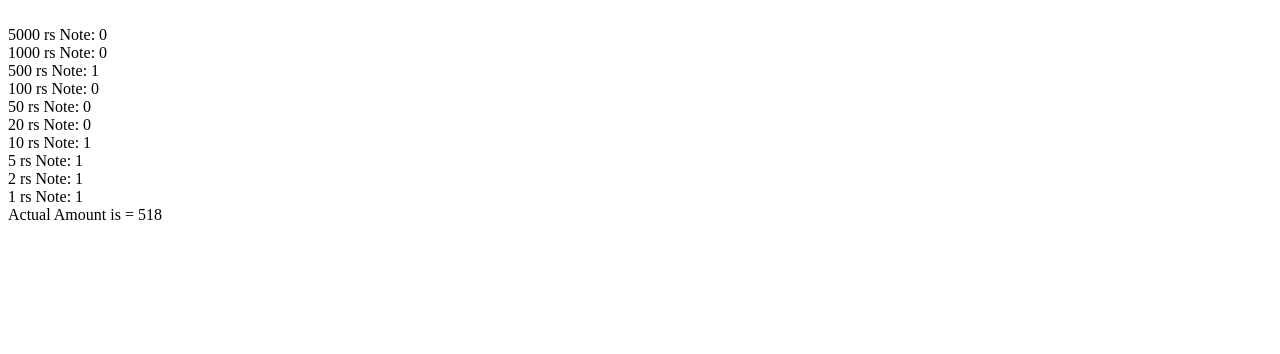
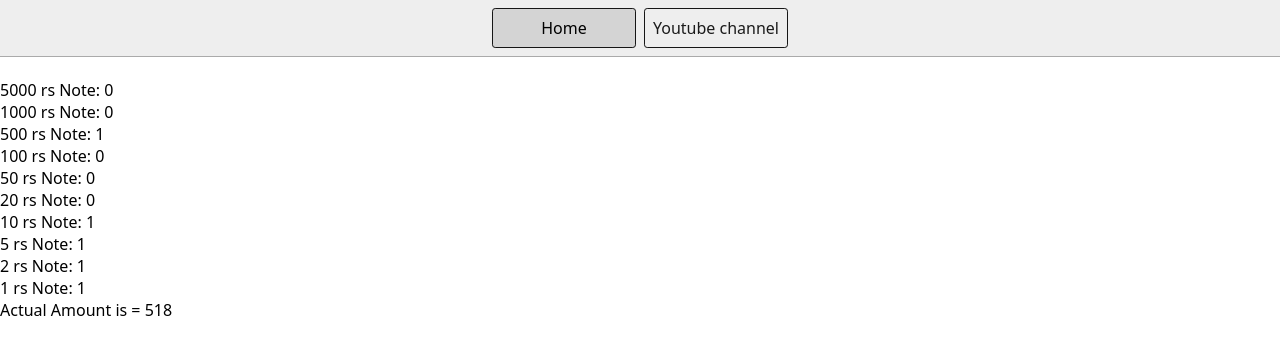
Before and after one commit to muhammad-mohsin-siddique/MERN, a plain HTML site: page JavaScript_Projects/6_Currency_Note_Counter/index.html in a window 1280 px wide. Drawn offline with Linux system fonts and the light colour scheme.

Commit message:
update files

```diff
--- a/JavaScript_Projects/6_Currency_Note_Counter/index.html
+++ b/JavaScript_Projects/6_Currency_Note_Counter/index.html
@@ -3,9 +3,18 @@
 <head>
     <meta charset="UTF-8">
     <meta name="viewport" content="width=device-width, initial-scale=1.0">
-    <title>Document</title>
+    <link rel="stylesheet" href="../style.css">
+    <title>Currency Note Counter</title>
 </head>
 <body>
+
+    <nav>
+        <a href="index.html" aria-current="page">Home</a>
+        <a target="_blank" href="https://www.youtube.com/@chaiaurcode"
+          >Youtube channel</a
+        >
+    </nav>
+
     <script src="script.js"></script>
 </body>
 </html>
```
Also changed, not shown: JavaScript_Projects/index.html (+1 -1 lines).
